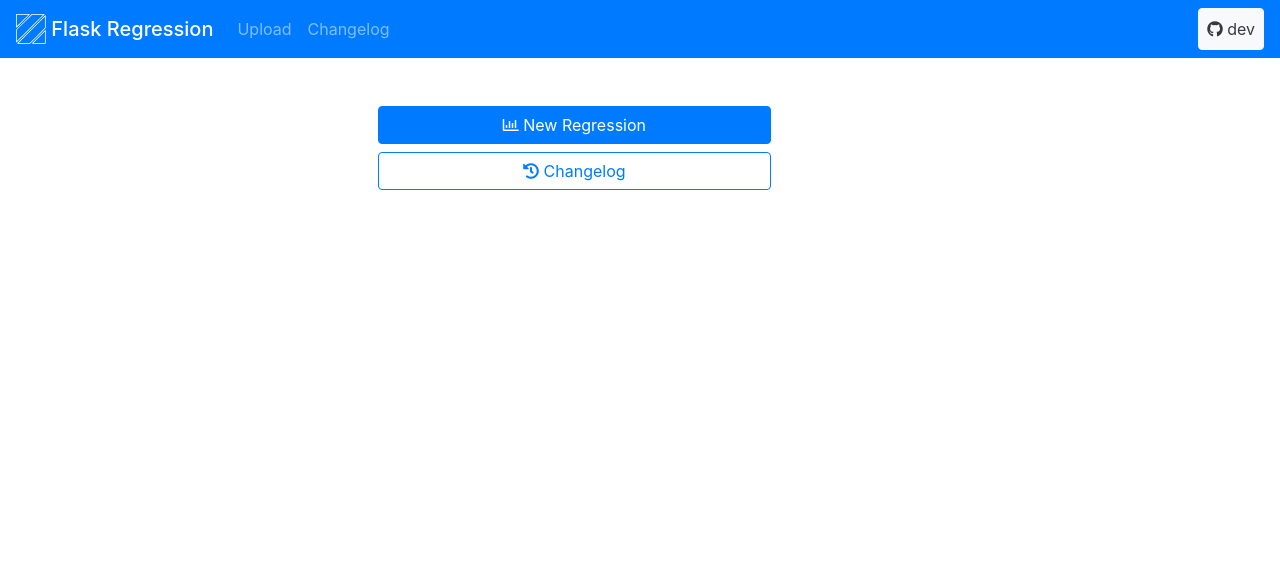
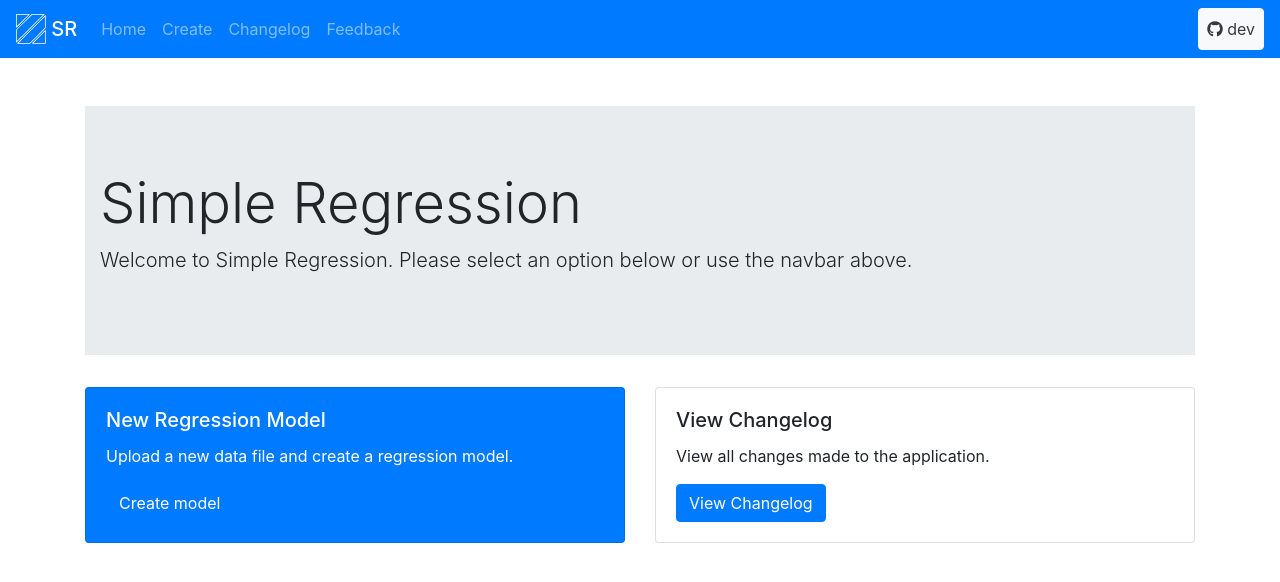
Before and after one commit to mmenschig/Flask-Regression, a Flask app: page / in a window 1280 px wide. Shown: the top 582 px of the page. Run offline with Flask 2, Linux system fonts and the light colour scheme; some libraries are stand-ins or nearby versions.

Commit message:
view updates and name changes

```diff
--- a/app/templates/index.html
+++ b/app/templates/index.html
@@ -4,11 +4,40 @@
 
 {% block content %}
 
+<div class="jumbotron jumbotron-fluid">
+    <div class="container">
+      <h1 class="display-4">Simple Regression</h1>
+      <p class="lead">Welcome to Simple Regression. Please select an option below or use the navbar above.</p>
+    </div>
+</div>
+
+<div class="row">
+  <div class="col-sm-6">
+    <div class="card text-white bg-primary">
+      <div class="card-body">
+        <h5 class="card-title">New Regression Model</h5>
+        <p class="card-text">Upload a new data file and create a regression model.</p>
+        <a href="/upload" class="btn btn-primary">Create model</a>
+      </div>
+    </div>
+  </div>
+  <div class="col-sm-6">
+    <div class="card">
+      <div class="card-body">
+        <h5 class="card-title">View Changelog</h5>
+        <p class="card-text">View all changes made to the application.</p>
+        <a href="/changelog" class="btn btn-primary">View Changelog</a>
+      </div>
+    </div>
+  </div>
+</div>
+
+{#
 <div class="row offset-md-3">
   <div class="col-md-6">
     <a class="btn btn-primary btn-block" href="/upload"><i class="far fa-chart-bar"></i> New Regression</a>
     <a class="btn btn-outline-primary btn-block" href="/changelog"><i class="fas fa-history"></i> Changelog</a>
   </div>
 </div>
-
+#}
 {% endblock %}
--- a/app/templates/layout.html
+++ b/app/templates/layout.html
@@ -3,7 +3,7 @@
 <head>
   <meta charset="utf-8" />
   <meta http-equiv="X-UA-Compatible" content="IE=edge">
-  <title>Regression | {% block title %}{% endblock %}</title>
+  <title>SR | {% block title %}{% endblock %}</title>
   <meta name="viewport" content="width=device-width, initial-scale=1">
   <!-- Font Awesome -->
   <link rel="stylesheet" href="{{ url_for('static', filename='../static/css/bootstrap.min.css') }}" />
@@ -15,15 +15,21 @@
   <nav class="navbar navbar-expand-lg navbar-dark bg-primary">
     <a class="navbar-brand mb-0 h1" href="/">
       <img class="d-inline-block align-top" alt="Logo" width="30" height="30" src="{{ url_for('static', filename='../static/images/logo.svg') }}">
-      Flask Regression
+      SR
     </a>
     <div class="collapse navbar-collapse">
       <ul class="navbar-nav mr-auto">
         <li class="nav-item">
-          <a href="/upload" class="nav-link">Upload</a>
+          <a href="/" class="nav-link">Home</a>
+        </li>
+        <li class="nav-item">
+          <a href="/upload" class="nav-link">Create</a>
         </li>
         <li class="nav-item">
           <a href="/changelog" class="nav-link">Changelog</a>
+        </li>
+        <li class="nav-item">
+          <a disabled href="/feedback" class="nav-link">Feedback</a>
         </li>
       </ul>
     </div>
```
Also changed, not shown: app/templates/examples.html (added, +19 -0 lines), app/templates/feedback.html (added, +18 -0 lines), app/templates/statistics.html (+1 -7 lines), app/templates/upload.html (+5 -3 lines).
